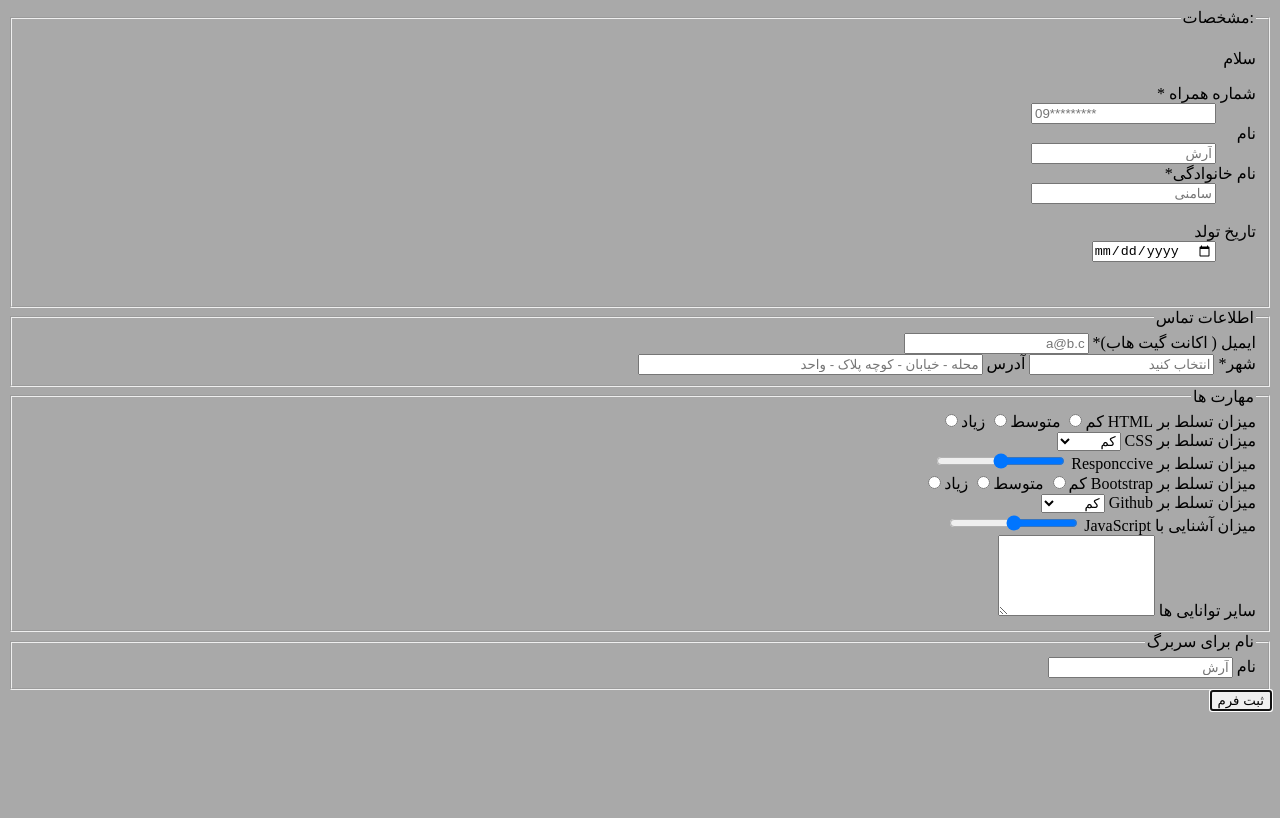
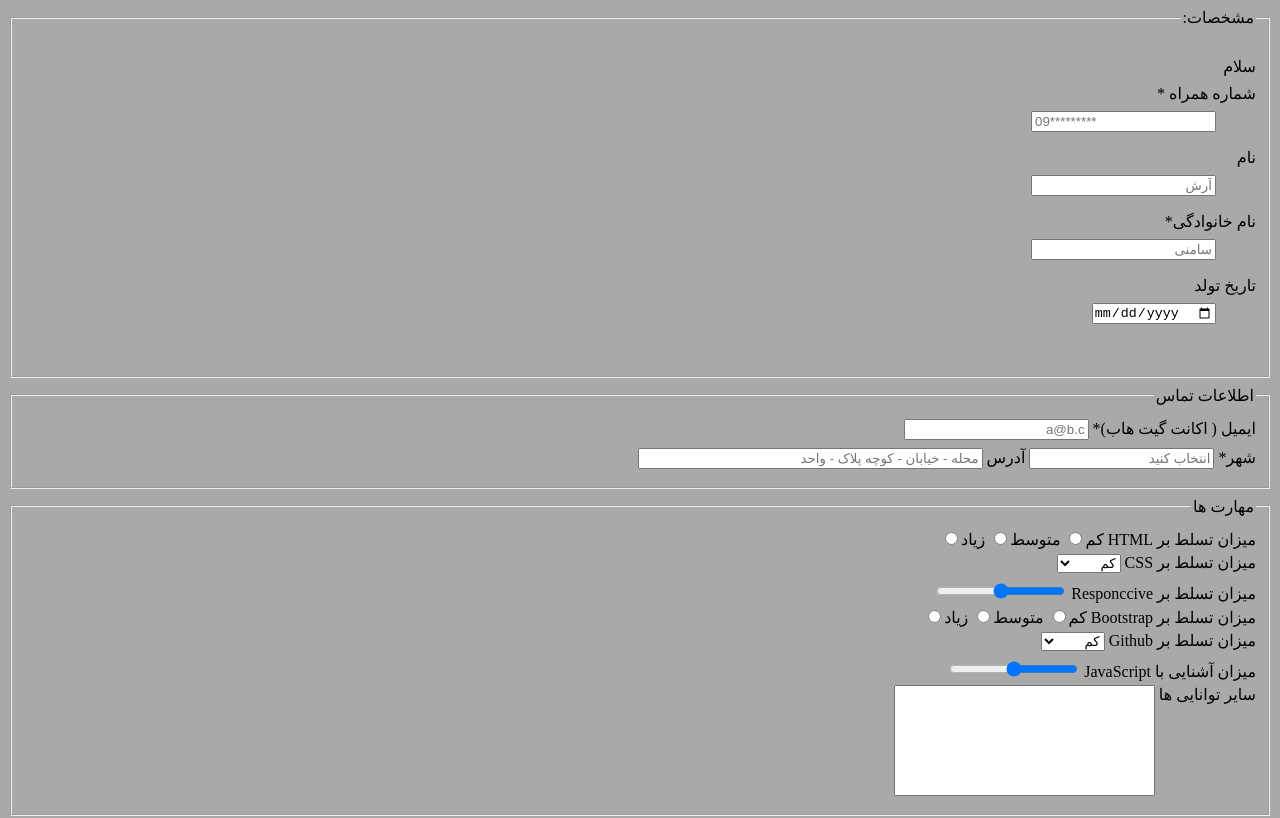
Before and after one commit to didi1367/t1, a plain HTML site: page index.html in a window 1280 px wide. Shown: the top 818 px of the page. Drawn offline with Linux system fonts and the light colour scheme; a web font is replaced by a local one.

Commit message:
1-جایگاه textarea و اندازه ثابت 2-فقط عدد در تلفن 3-فاصله ها

```diff
--- a/index.html
+++ b/index.html
@@ -8,23 +8,33 @@
     <link rel="stylesheet" href="https://fonts.googleapis.com/css?family=Aclonica">
     <title>گرید 1</title>
     <style>
+        * {
+            margin-bottom: 1vh;
+        }
+
         body {
             font-family: Aclonica;
             background-color: darkgray;
         }
+
+        textarea {
+            vertical-align: top;
+            resize: none;
+        }
     </style>
 </head>
-                        <!-- آرش سامنی (تمرین گرید 1) -->
+<!-- آرش سامنی (تمرین گرید 1) -->
+
 <body dir="rtl">
     <form action="#" method="get" target="" autocomplete="on" enctype="application/x-www-form-urlencoded">
         <!-- اطلاعات مربوط به مشخصات فرد -->
         <fieldset>
-            <legend>:مشخصات</legend>
+            <legend>مشخصات:</legend>
 
             <dl>
                 <p>سلام</p>
                 <dt> <label for="mobile">شماره همراه *</label> </dt>
-                <dd><input type="tel" id="mobile" name="cmobile" maxlength="11" placeholder="09*********" required>
+                <dd><input type="tel" id="mobile" name="cmobile" maxlength="11" placeholder="09*********" pattern="[0-9]{11}" title="شماره 11 رقمی تلفن(فقط عدد)" required>
                 </dd>
 
                 <dt> <label for="name">نام</label> </dt>
@@ -32,7 +42,6 @@
 
                 <dt> <label for="lname">نام خانوادگی*</label><br></dt>
                 <dd> <input id="lname" name="clname" maxlength="50" placeholder="سامنی" required></input></dd>
-                <br>
 
                 <dt> <label for="birthday">تاریخ تولد</label> </dt>
                 <dd><input type="date" id="birthday" name="cbirthday"></input></dd> <br>
@@ -85,7 +94,7 @@
             <label for="javas">میزان آشنایی با JavaScript</label>
             <input type="range" id="javas" name="cskilljavas" min="0" max="100"><br>
             <label for="otkerskill"> سایر توانایی ها</label>
-            <textarea id="otherskill" name="ctherskill" rows="5" cols="17" wrap="hard"></textarea>
+            <textarea id="otherskill" name="ctherskill" rows="7" cols="30" wrap="hard"></textarea>
         </fieldset>
 
         <!-- سربرگ فرم  -->
@@ -96,7 +105,7 @@
             <input id="namesarbarg" name="cname1" placeholder="آرش">
         </fieldset>
 
-        <input type="submit" name="submit" id="submit" value="ثبت فرم" autofocus>
+        <input type="submit" name="submit" id="submit" value="ثبت فرم">
 
     </form>
 </body>
```
